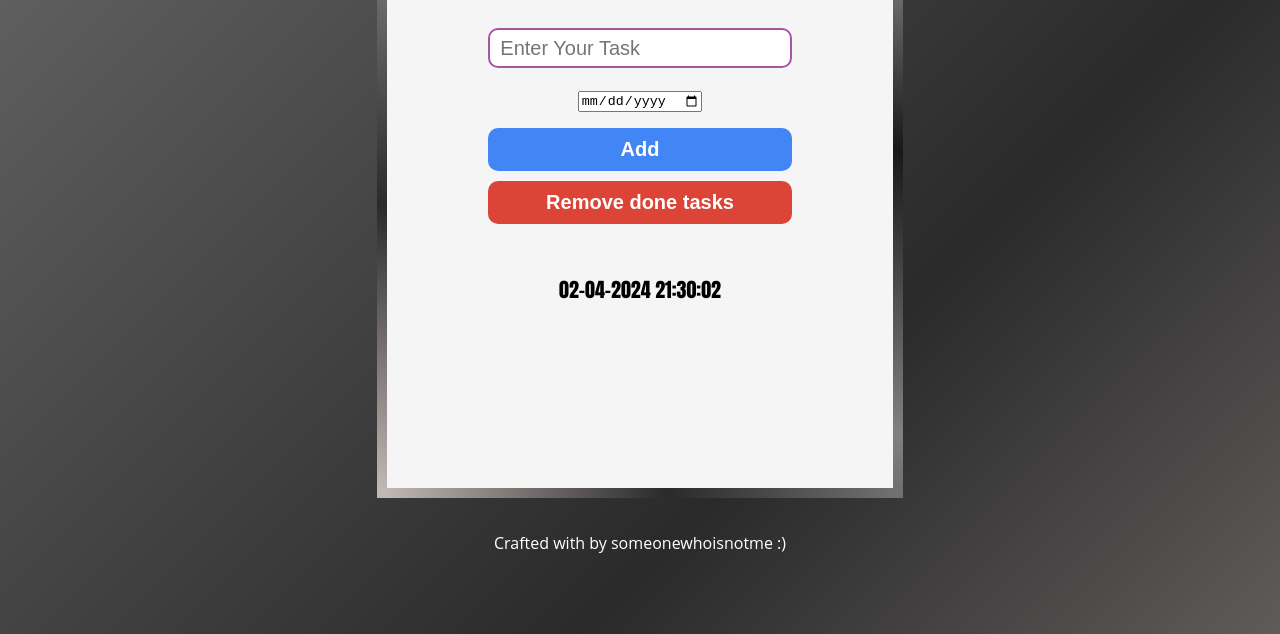
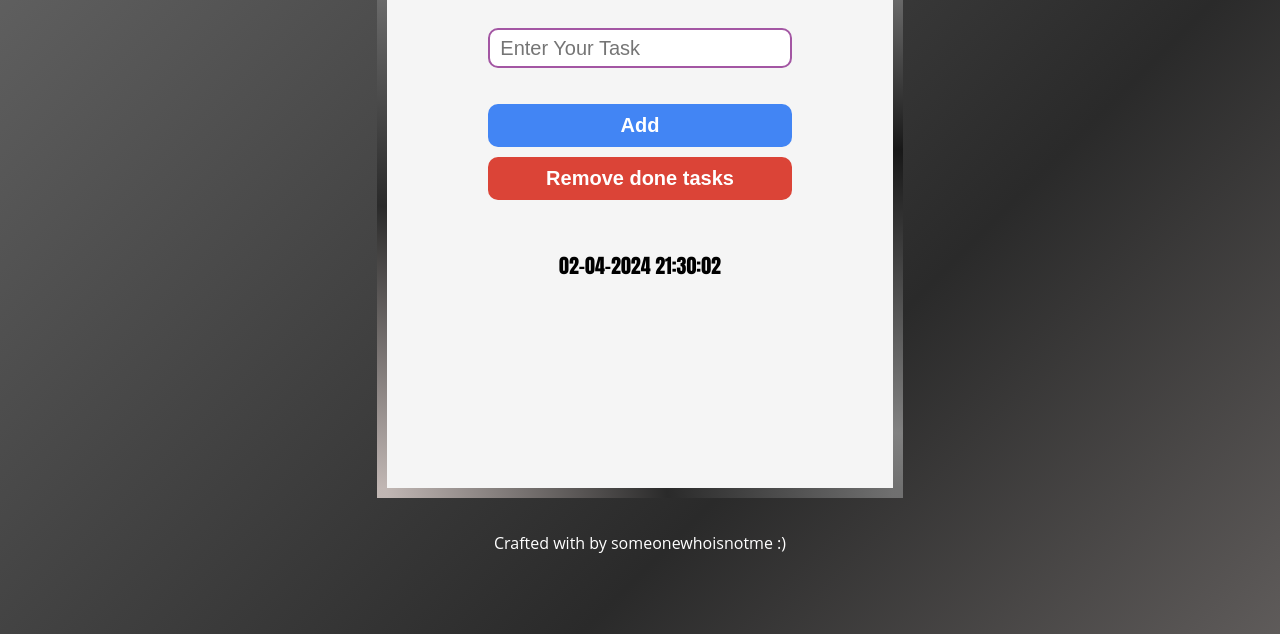
Before and after one commit to peet3r/TIAWproject, a plain HTML site: page codigo/index.html in a window 1280 px wide. Shown: the part 166-800 px from the top of the page. Drawn offline with nearby package versions, Linux system fonts and the light colour scheme.

Commit message:
atualizacao

```diff
--- a/codigo/index.html
+++ b/codigo/index.html
@@ -23,7 +23,6 @@
         <div class="controls">
 
             <input type="text" id="input" placeholder="Enter Your Task"><br>
-            <input type="date" id="datepicker">
             <p></p>
             <button type="button" id="add"> Add</button>
             <button type="button" id="remove"> Remove done tasks</button>
```
